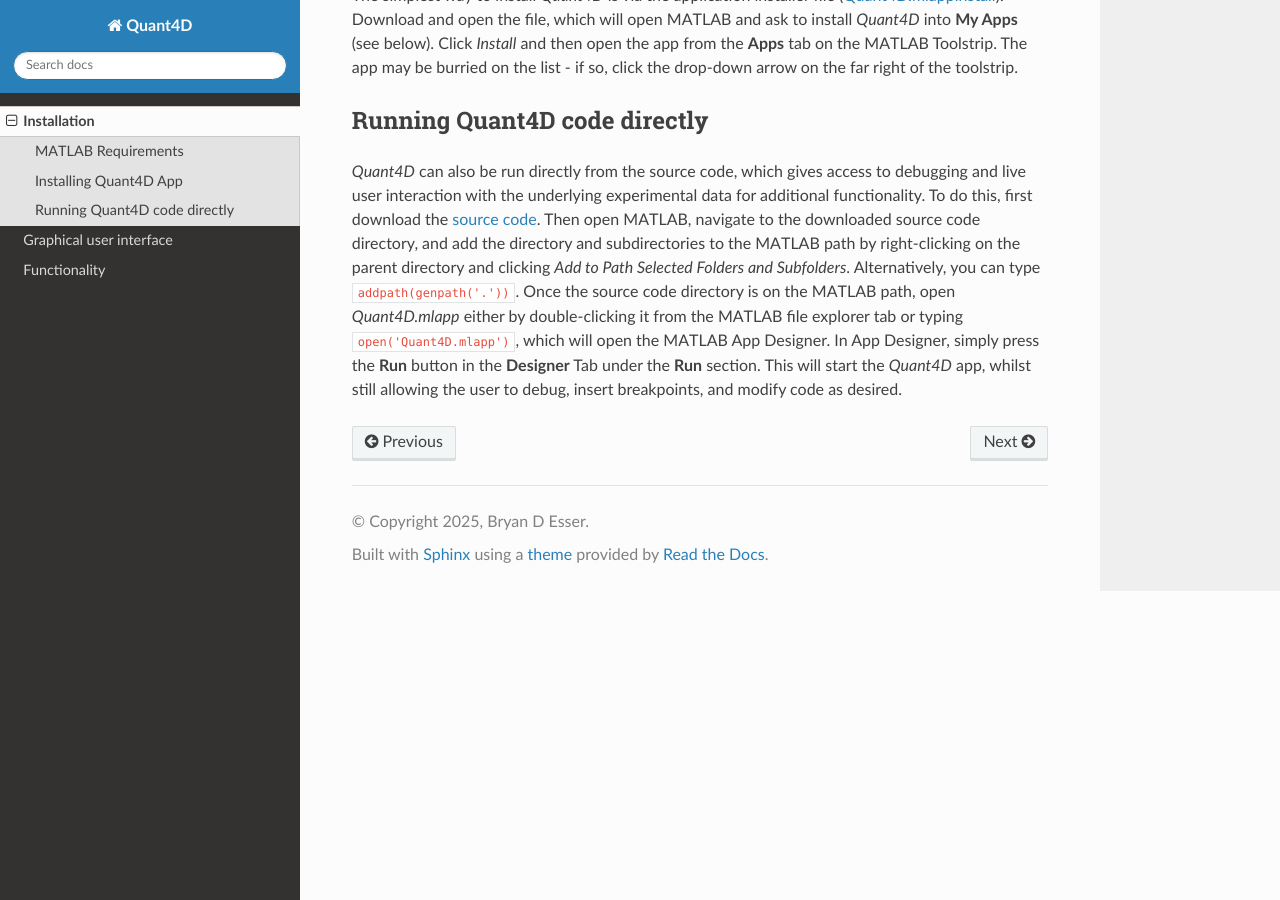
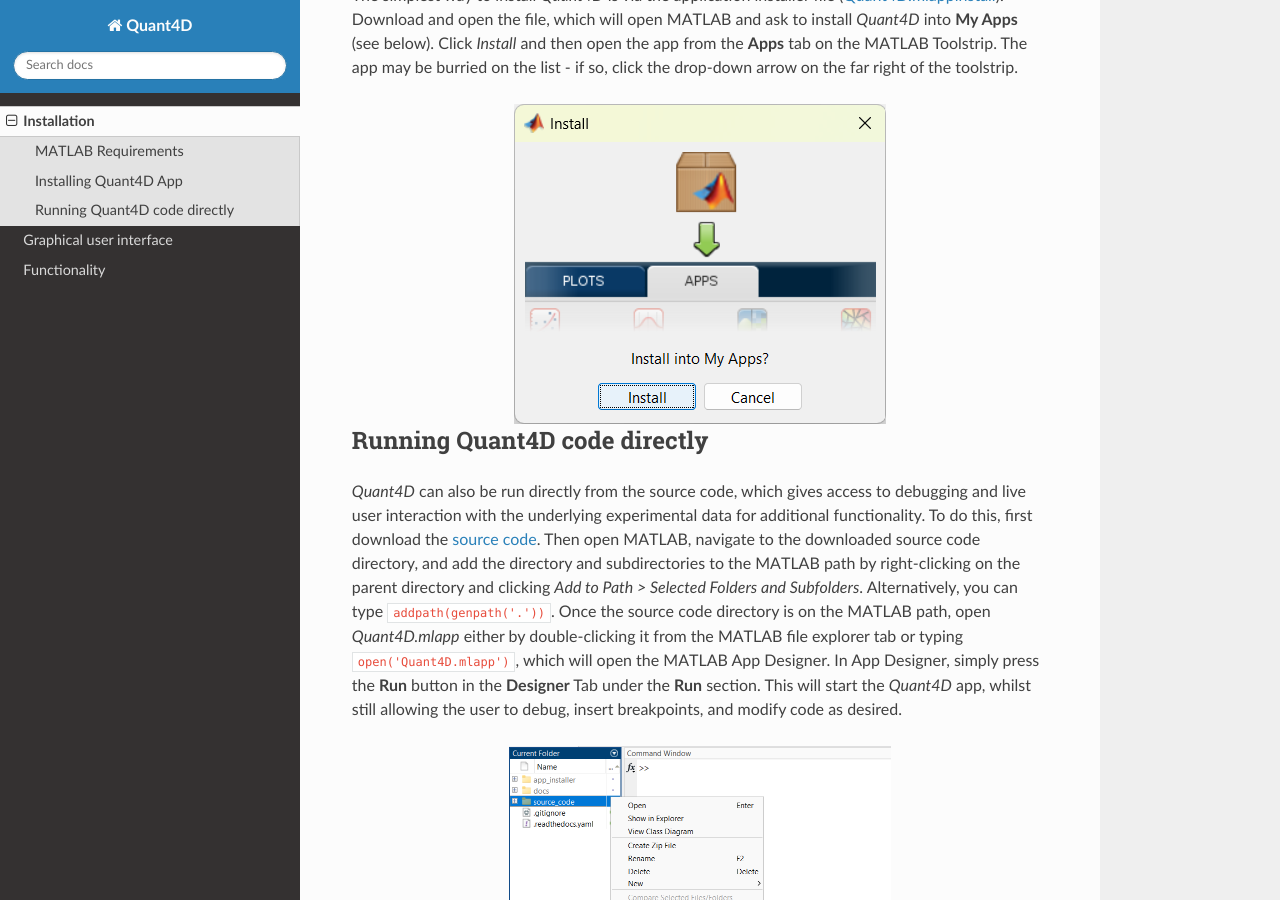
Before and after one commit to bryandesser/Quant4D, a Sphinx documentation site: the page built from docs/source/installation.rst, in a window 1280 px wide and 900 px high, scrolled down 829 px. Built offline with Sphinx 7.4.7 and the Read the Docs theme 3.1.0, drawn with Linux system fonts in a browser that asks for light colours; pages that are not in the unit, such as notebooks, are missing from menus.

Commit message:
modified:   docs/source/graphical_user_interface.rst 	modified:   docs/source/installation.rst

```diff
--- a/docs/source/graphical_user_interface.rst
+++ b/docs/source/graphical_user_interface.rst
@@ -6,8 +6,7 @@
 
 Import Window
 *************
-..
-    .. image:: ../_static/import_window.png
+.. image:: ../_static/import_window.png
     :width: 306
     :height: 268
     :align: center
@@ -45,8 +44,7 @@
 
 Preview Window
 **************
-..
-    .. image:: ../_static/import_preview.png
+.. image:: ../_static/import_preview.png
     :width: 549
     :height: 365
     :align: center
--- a/docs/source/installation.rst
+++ b/docs/source/installation.rst
@@ -26,8 +26,7 @@
 
 The simplest way to install `Quant4D` is via the application installer file (`Quant4D.mlappinstall <https://github.com/bryandesser/Quant4D/blob/master/app_installer/Quant4D.mlappinstall>`_). Download and open the file, which will open MATLAB and ask to install `Quant4D` into **My Apps** (see below). Click `Install` and then open the app from the **Apps** tab on the MATLAB Toolstrip. The app may be burried on the list - if so, click the drop-down arrow on the far right of the toolstrip.
 
-..
- .. image:: ../_static/app_install.png
+.. image:: ../_static/app_install.png
     :width: 372
     :height: 320
     :align: center
@@ -35,10 +34,9 @@
 Running Quant4D code directly
 -----------------------------
 
-`Quant4D` can also be run directly from the source code, which gives access to debugging and live user interaction with the underlying experimental data for additional functionality. To do this, first download the `source code <https://github.com/bryandesser/Quant4D/tree/master/source_code>`_. Then open MATLAB, navigate to the downloaded source code directory, and add the directory and subdirectories to the MATLAB path by right-clicking on the parent directory and clicking `Add to Path  Selected Folders and Subfolders`. Alternatively, you can type ``addpath(genpath('.'))``. Once the source code directory is on the MATLAB path, open `Quant4D.mlapp` either by double-clicking it from the MATLAB file explorer tab or typing ``open('Quant4D.mlapp')``, which will open the MATLAB App Designer. In App Designer, simply press the **Run** button in the **Designer** Tab under the **Run** section. This will start the `Quant4D` app, whilst still allowing the user to debug, insert breakpoints, and modify code as desired.
+`Quant4D` can also be run directly from the source code, which gives access to debugging and live user interaction with the underlying experimental data for additional functionality. To do this, first download the `source code <https://github.com/bryandesser/Quant4D/tree/master/source_code>`_. Then open MATLAB, navigate to the downloaded source code directory, and add the directory and subdirectories to the MATLAB path by right-clicking on the parent directory and clicking `Add to Path > Selected Folders and Subfolders`. Alternatively, you can type ``addpath(genpath('.'))``. Once the source code directory is on the MATLAB path, open `Quant4D.mlapp` either by double-clicking it from the MATLAB file explorer tab or typing ``open('Quant4D.mlapp')``, which will open the MATLAB App Designer. In App Designer, simply press the **Run** button in the **Designer** Tab under the **Run** section. This will start the `Quant4D` app, whilst still allowing the user to debug, insert breakpoints, and modify code as desired.
 
-..
-    .. image:: ../_static/add_to_path.png
+.. image:: ../_static/add_to_path.png
     :width: 382
     :height: 260
     :align: center
```
